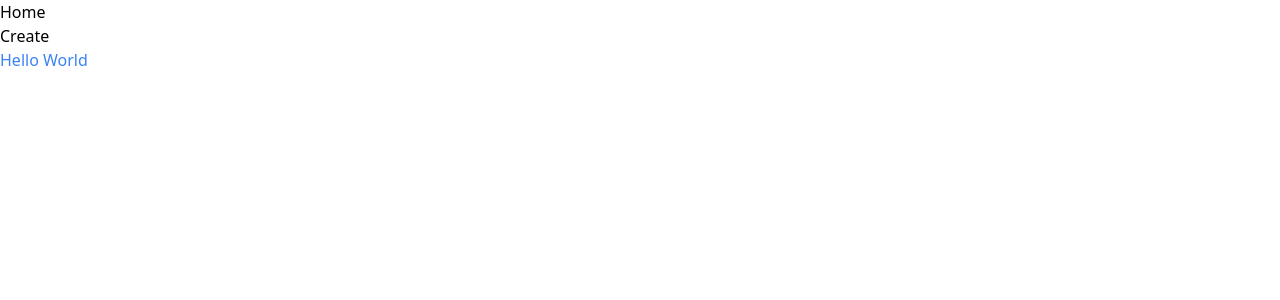
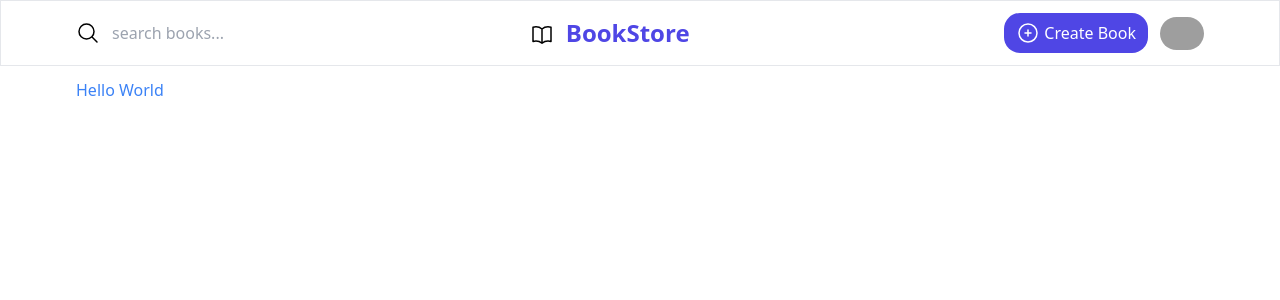
Before and after one commit to stevenchen99/library_management_system, a React (Vite) app: page / in a window 1280 px wide. Shown: the top 300 px of the page. Built offline with nearby package versions, Linux system fonts and the light colour scheme; grey boxes are pictures that could not be loaded.

Commit message:
NavBar Component

```diff
--- a/package.json
+++ b/package.json
@@ -24,6 +24,7 @@
     "eslint-plugin-react-hooks": "^4.6.0",
     "eslint-plugin-react-refresh": "^0.4.5",
     "postcss": "^8.4.35",
+    "prettier": "^3.2.5",
     "tailwindcss": "^3.4.1",
     "vite": "^5.1.0"
   }
--- /dev/null
+++ b/src/components/Navbar.jsx
@@ -0,0 +1,38 @@
+import React from 'react';
+import { Link } from 'react-router-dom';
+
+export default function Navbar() {
+  return (
+    <nav className='border border-b-1'>
+      <ul className='flex justify-between items-center p-3 max-w-6xl mx-auto'>
+        <li className='flex items-center gap-3'>
+          <svg xmlns='http://www.w3.org/2000/svg' fill='none' viewBox='0 0 24 24' strokeWidth={1.5} stroke='currentColor' className='w-6 h-6'>
+            <path strokeLinecap='round' strokeLinejoin='round' d='m21 21-5.197-5.197m0 0A7.5 7.5 0 1 0 5.196 5.196a7.5 7.5 0 0 0 10.607 10.607Z' />
+          </svg>
+          <input type='text' placeholder='search books...' className='outline-none' />
+        </li>
+        <Link to='/' className='flex items-center gap-3 md:-ml-32 cursor-pointer'>
+          <svg xmlns='http://www.w3.org/2000/svg' fill='none' viewBox='0 0 24 24' strokeWidth={1.5} stroke='currentColor' className='w-6 h-6 mt-1'>
+            <path
+              strokeLinecap='round'
+              strokeLinejoin='round'
+              d='M12 6.042A8.967 8.967 0 0 0 6 3.75c-1.052 0-2.062.18-3 .512v14.25A8.987 8.987 0 0 1 6 18c2.305 0 4.408.867 6 2.292m0-14.25a8.966 8.966 0 0 1 6-2.292c1.052 0 2.062.18 3 .512v14.25A8.987 8.987 0 0 0 18 18a8.967 8.967 0 0 0-6 2.292m0-14.25v14.25'
+            />
+          </svg>
+          <span className='text-2xl font-bold text-primary hidden md:block'>BookStore</span>
+        </Link>
+        <li className='flex items-center gap-3'>
+          <Link to='/create' className='text-white bg-primary px-3 py-2 rounded-2xl flex items-center gap-1'>
+            <svg xmlns='http://www.w3.org/2000/svg' fill='none' viewBox='0 0 24 24' strokeWidth={1.5} stroke='currentColor' className='w-6 h-6'>
+              <path strokeLinecap='round' strokeLinejoin='round' d='M12 9v6m3-3H9m12 0a9 9 0 1 1-18 0 9 9 0 0 1 18 0Z' />
+            </svg>
+            <span className='hidden md:block'>Create Book</span>
+          </Link>
+          <div className='w-11'>
+            <img src='https://atomichub-ipfs.com/ipfs/QmS3rH1LYZJvdWWQRcdfEZpEfdDbZANhpv4qhTgoedYghu' alt='' className='w-full rounded-full' />
+          </div>
+        </li>
+      </ul>
+    </nav>
+  );
+}
--- a/src/pages/layouts/Layout.jsx
+++ b/src/pages/layouts/Layout.jsx
@@ -1,16 +1,14 @@
 import React from 'react';
 import { Outlet } from 'react-router-dom';
+import Navbar from '@/components/Navbar';
 
 export default function Layout() {
   return (
     <div>
-      <nav>
-        <ul>
-          <li>Home</li>
-          <li>Create</li>
-        </ul>
-      </nav>
-      <Outlet />
+      <Navbar />
+      <div className='max-w-6xl mx-auto p-3'>
+        <Outlet />
+      </div>
     </div>
   );
 }
--- a/src/router/index.jsx
+++ b/src/router/index.jsx
@@ -1,8 +1,8 @@
 import Home from '@/pages/Home';
 import { createBrowserRouter } from 'react-router-dom';
-import Layout from '../pages/layouts/Layout';
-import Create from '../pages/Create';
-import Search from '../pages/Search';
+import Layout from '@/pages/layouts/Layout';
+import Create from '@/pages/Create';
+import Search from '@/pages/Search';
 
 const router = createBrowserRouter([
   {
--- a/tailwind.config.js
+++ b/tailwind.config.js
@@ -1,8 +1,13 @@
 /** @type {import('tailwindcss').Config} */
+const colors = require('tailwindcss/colors');
 export default {
   content: ['./index.html', './src/**/*.{js,ts,jsx,tsx}'],
   theme: {
-    extend: {},
+    extend: {
+      colors: {
+        primary: colors.indigo[600],
+      },
+    },
   },
   plugins: [],
 };
```
Also changed, not shown: 1 other file (tests, documents, lock files or other folders).
